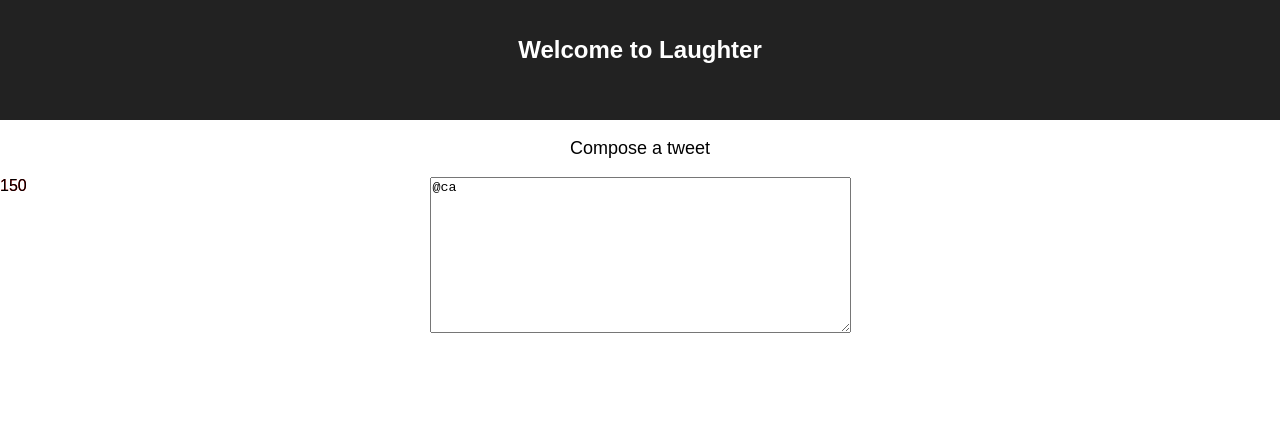
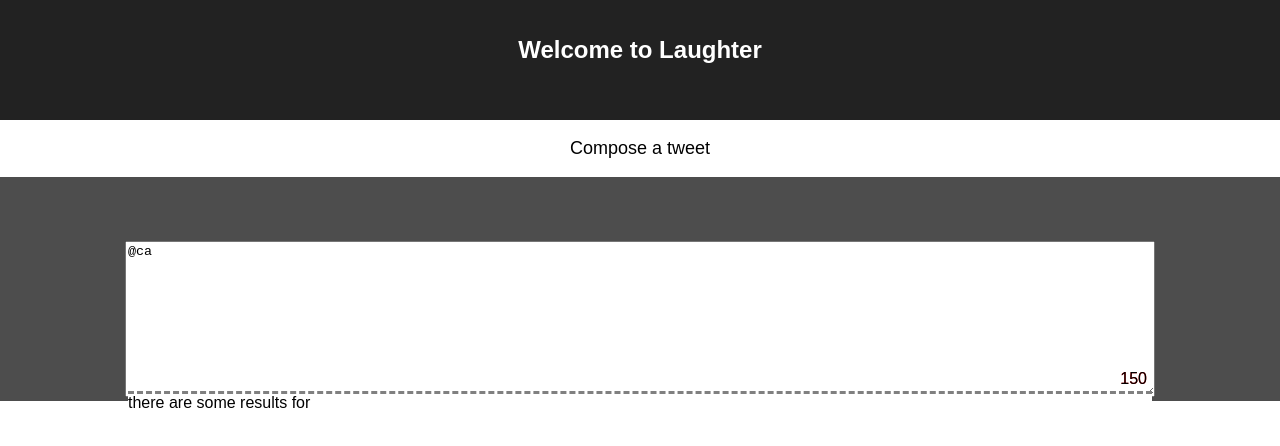
Before and after one commit to eitah/laughter-client, a React (Create React App) app: page / in a window 1280 px wide. Shown: the top 446 px of the page. Built offline with nearby package versions, Linux system fonts and the light colour scheme; the HTML template or start-up script is replaced by a standard one.

Commit message:
WIP. A lot of styling

```diff
--- /dev/null
+++ b/src/ResultRow.css
@@ -0,0 +1,33 @@
+.resultRow {
+    display: flex;
+    align-items: center;
+    justify-content: space-between;
+}
+
+.leftItems {
+    display:flex;
+    align-items: center;
+    justify-content: flex-start;
+}
+
+img {
+    /*padding-left: 10px;*/
+    padding: 5px;
+    height: 30px;
+}
+.screenName {
+    font-weight: 700;
+}
+
+.userName {
+    padding: 10px;
+    color: gray;
+}
+
+.verified {
+    font-family:sans-serif;
+    align-self: right;
+    color: gray;
+    padding-right: 10px;
+    font-weight: 100;
+}
--- /dev/null
+++ b/src/ResultRow.jsx
@@ -0,0 +1,29 @@
+import React from 'react';
+import twitterLogoSvg from './Twitter_Logo_Blue.svg';
+import './ResultRow.css'
+
+class ResultRow extends React.PureComponent {
+    handleClick = (event) => {
+        event.stopPropagation();
+        this.props.handleOnClick(event, this.props.user.screen_name);
+    };
+
+    render() {
+        const {user} = this.props;
+        const screenName = user.screen_name;
+        const verified = user.verified;
+        return (
+            <div tabIndex="0" className="resultRow" onClick={this.handleClick} onKeyPress={this.handleClick}>
+                <div className="leftItems">
+                    <img src={user.profile_image_url}/>
+                    <img src={twitterLogoSvg}/>
+                    <span className="screenName">@{screenName}</span>
+                    <span className="userName">{user.name}</span>
+                </div>
+                {verified && <span className="verified">VERIFIED</span>}
+            </div>);
+    }
+}
+
+
+export default ResultRow;
--- a/src/TweetInput.css
+++ b/src/TweetInput.css
@@ -1,6 +1,50 @@
+.wrapper {
+  /*padding: 10% 0 0 0;*/
+  /*align-items: center;*/
+  /*position: absolute;*/
+  display: flex;
+  flex-direction: column;
+  z-index: 0;
+}
+
+.background {
+  padding-top: 5%;
+  background: #4D4D4D;
+}
+
+.tweetContainer {
+  /*display: flex;*/
+  /*align-items: center;*/
+  /*justify-content: center;*/
+  position: relative;
+  text-align: center;
+  z-index: 1;
+
+}
+
+.tweetInput {
+  width: 80%
+}
 
 .countRemaining {
+  /*display: inline-block;*/
+  /*text-align: right;*/
+  /*align-self: flex-end;*/
   position: absolute;
-  text-align: right;
+  bottom: 5%;
+  right: 10%;
   color: red;
+  padding: 5px;
 }
+
+.resultsOverlay {
+  display: inline-block;
+  text-align: left;
+  background: white;
+  margin-top: -10px;
+  z-index: 2;
+  border-top: dashed;
+  border-color: gray;
+  width: 80%;
+  margin-left:10%;
+}
--- a/src/TweetInput.js
+++ b/src/TweetInput.jsx
@@ -2,7 +2,7 @@ import React, {Component, createRef} from 'react';
 
 import './TweetInput.css';
 import mock from './mock.json';
-import twitterLogoSvg from './Twitter_Logo_Blue.svg';
+import ResultRow from './ResultRow';
 
 const MAX_LENGTH_OF_TWEET = 150;
 
@@ -30,11 +30,11 @@ class TweetInput extends Component {
             tweet: '@ca',
             search: 'ca',
             lastAt: 0,
-            userIsSearching: false,
-            results: mock.users,
+            userIsSearching: true,
+            results: [],
             countRemaining: MAX_LENGTH_OF_TWEET,
         };
-        this.handleOnClick = this.handleOnClick.bind(this);
+        // this.handleOnClick = this.handleOnClick.bind(this);
         this.textarea = createRef();
     }
 
@@ -70,12 +70,12 @@ class TweetInput extends Component {
         }
     };
 
-    handleOnClick = (e) => {
-        const resultSelected = e.target.parentElement.dataset.screenName;
+    handleOnClick = (event, screenName) => {
         const tweetElement = this.textarea.current;
-        tweetElement.value = this.replaceCurrentSearchWithCorrectHandle(resultSelected);
+        tweetElement.value = this.replaceCurrentSearchWithCorrectHandle(screenName);
         tweetElement.focus();
-        this.setState({userIsSearching: false, countRemaining: this.countCharactersRemaining(tweetElement.value)});
+        const countRemaining = this.countCharactersRemaining(tweetElement.value);
+        this.setState({userIsSearching: false, countRemaining});
     };
 
     replaceCurrentSearchWithCorrectHandle = (resultSelected) => {
@@ -88,20 +88,11 @@ class TweetInput extends Component {
     paintResults = () => {
         const {results, userIsSearching} = this.state;
         return (userIsSearching &&
-            <div style={{textAlign: 'left'}}>
-                there are some results for {results.map(user => this.paintUserRow(user))}
+            <div className="resultsOverlay">
+                there are some results for {results.map(user => <ResultRow key={user.id} user={user}
+                                                                           handleOnClick={this.handleOnClick}/>)}
             </div>
         );
-    };
-
-    paintUserRow = (user) => {
-        return (
-            <div key={user.screen_name} data-screen-name={user.screen_name} onClick={this.handleOnClick}>
-                <img src={user.profile_image_url}/>
-                <img src={twitterLogoSvg} style={{height: 20}}/>
-                <span style={{fontWeight: 700}}>@{user.screen_name}</span>
-                <span style={{padding: 10, color: 'gray'}}>{user.name}</span>
-            </div>);
     };
 
     countCharactersRemaining = (tweet = '') => {
@@ -115,18 +106,25 @@ class TweetInput extends Component {
             <div className="countRemaining" style={{
                 color: 'black',
                 opacity: countRemaining / MAX_LENGTH_OF_TWEET,
-            }}>{countRemaining}
-            </div>
+            }}>{countRemaining}</div>
         </React.Fragment>);
     };
 
 
     render() {
         return (
-            <div>
-                {this.renderCountRemaining()}
-                <textarea name="tweet_input" defaultValue="@ca" ref={this.textarea} cols="50" rows="10"
-                          onInput={this.handleInput}/>
+            <div className="wrapper">
+                <div className="background">
+                    <div className="tweetContainer">
+                        {this.renderCountRemaining()}
+                        <textarea
+                            className="tweetInput"
+                            name="tweet_input"
+                            defaultValue="@ca"
+                            ref={this.textarea} cols="50" rows="10"
+                            onInput={this.handleInput}/>
+                    </div>
+                </div>
                 {this.paintResults()}
             </div>
         );
```
